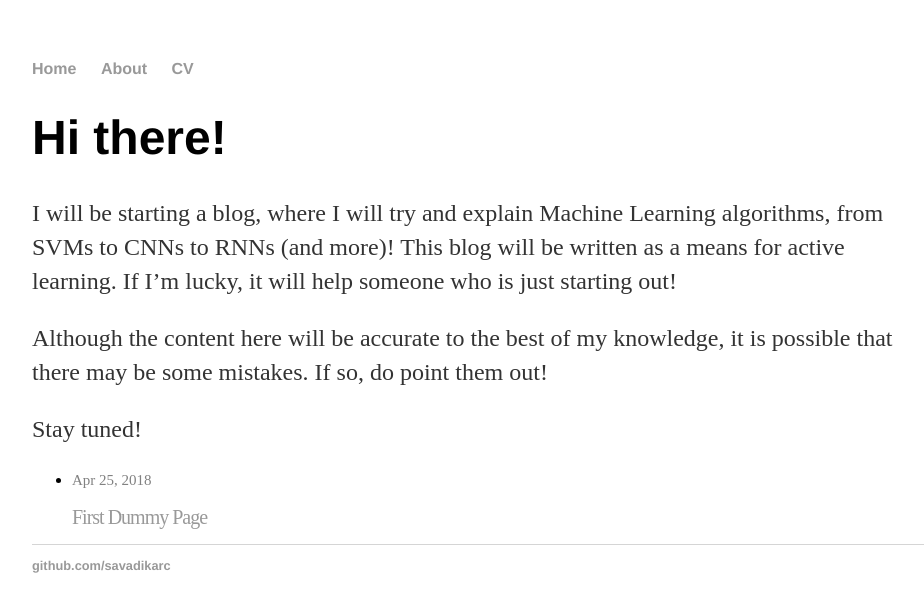
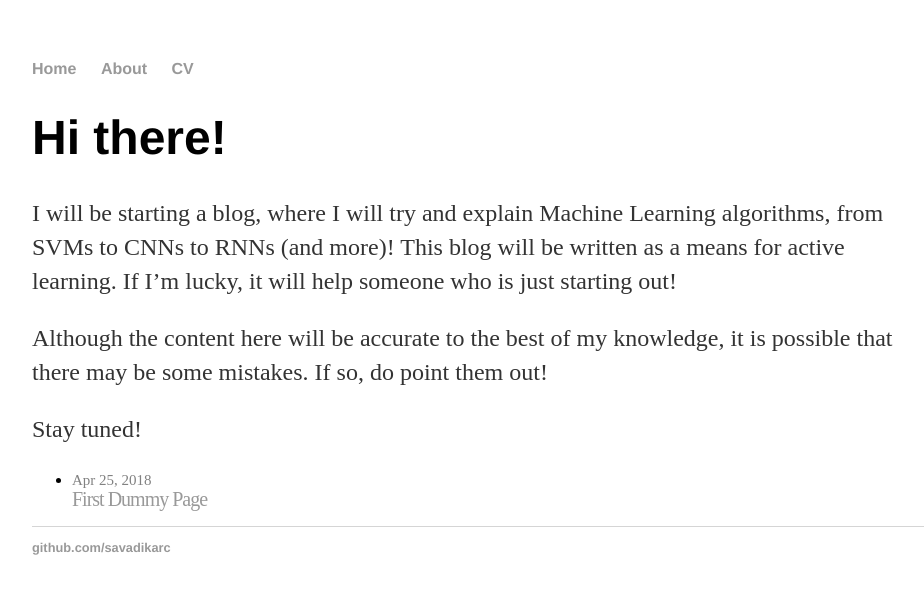
Before and after one commit to savadikarc/savadikarc.github.io, a Jekyll site: the page built from index.html, in a window 1280 px wide. Shown: the top 612 px of the page, without its empty margins (160-1084 px from the left). Built offline with Jekyll 4.4.1, drawn with Linux system fonts in a browser that asks for light colours.

Commit message:
Update index.html

```diff
--- a/index.html
+++ b/index.html
@@ -10,7 +10,7 @@
 	<ul class="posts">
 		{% for post in site.posts %}
       		<li>
-        		<span class="post-date">{{ post.date | date: "%b %-d, %Y" }}</span><br>
+        		<span class="post-date">{{ post.date | date: "%b %-d, %Y" }}</span>
         		<a class="post-link" href="{{ post.url | prepend: site.baseurl }}">{{ post.title }}</a>
         		<br>
       		</li>
```
